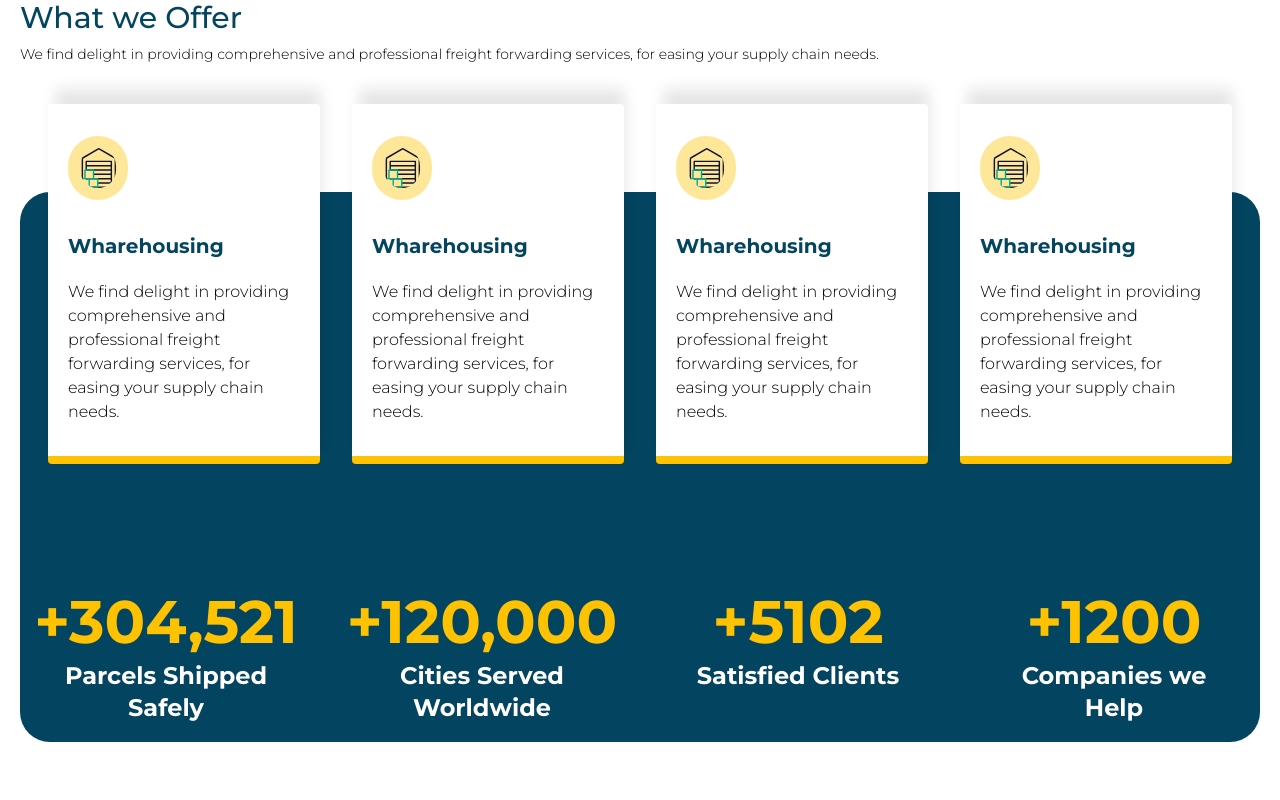
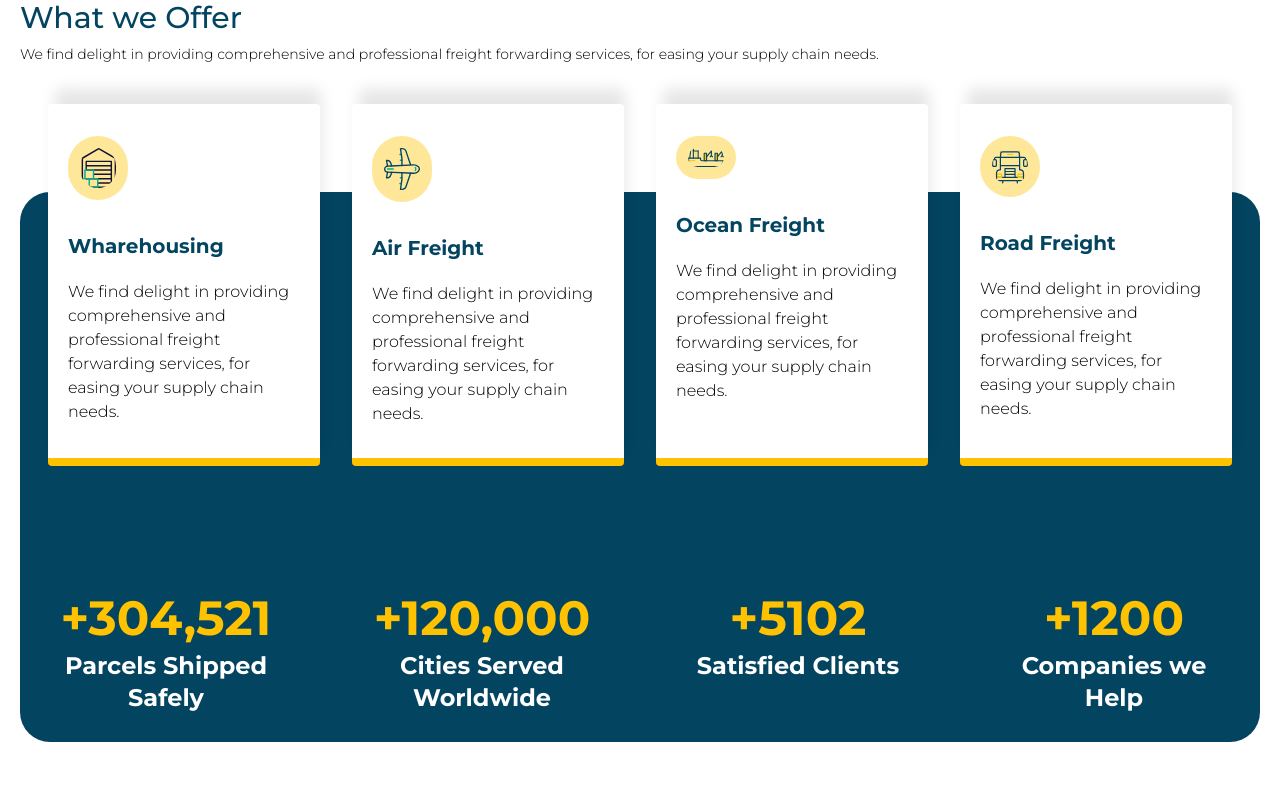
Before and after one commit to Ebimo21/transp_courier, a Next.js app: page / in a window 1280 px wide. Shown: the part 660-1460 px from the top of the page. Built offline with nearby package versions, Linux system fonts and the light colour scheme.

Commit message:
fix broken images

```diff
--- a/src/components/layout/Header.tsx
+++ b/src/components/layout/Header.tsx
@@ -62,6 +62,7 @@ const Header = () => {
               <li><Link href="/about" className="block text-sm px-2 py-4 hover:bg-lightBlue hover:text-white text-blue hover:text-lightBlue transition duration-300 border-blue font-semibold ">About Us</Link></li>
               <li><Link href="/services" className="block text-sm px-2 py-4 hover:bg-lightBlue hover:text-white text-blue  hover:text-lightBlue transition duration-300 border-blue font-semibold ">Services</Link></li>
               <li><Link href="#" className="block text-sm px-2 py-4 hover:bg-lightBlue hover:text-white text-blue  hover:text-lightBlue transition duration-300 border-blue font-semibold ">Contact</Link></li>
+              <li><Link href="/track" className="inline-block py-2 px-2 font-medium text-blue rounded bg-yellow transition duration-300">Track Parcel</Link></li>
 					{/* <li className="active"><a href="index.html" className="block text-sm px-2 py-4 text-white bg-blue font-semibold">Home</a></li>
 					<li><a href="#services" className="block text-sm px-2 py-4 hover:bg-blue transition duration-300">Services</a></li>
 					<li><a href="#about" className="block text-sm px-2 py-4 hover:bg-blue transition duration-300">About</a></li>
--- a/src/components/sections/HowItWorks.tsx
+++ b/src/components/sections/HowItWorks.tsx
@@ -7,9 +7,9 @@ function HowItWorks({}: Props) {
   return (
     <div>
         <div className='text-center p-5'>
-            <span className='text-xs'>Logisitics & Transportation</span>
+            <span className='text-xs text-bold'>Logisitics & Transportation</span>
             <h3 className='text-3xl font-bold text-lightBlue'>How it Works</h3>
-            <p className='text-xs font-light '>You choose the cities where you&apos;d like to deliver. All deliveries are
+            <p className='text-xs font-light w-[500px] mt-2 m-auto'>You choose the cities where you&apos;d like to deliver. All deliveries are
                 within a specific service area and delivery services vary by location.
                 Whatever the mode or requirement, we will find and book the ideal expedited
                 shipping solution to ensure a timely delivery
--- a/src/components/sections/Team.tsx
+++ b/src/components/sections/Team.tsx
@@ -13,8 +13,8 @@ const Team = (props: Props) => {
             twitter: URL,
             instagram: URL,
         },
-        img: String,
-        alt: String,
+        img: string,
+        alt: string,
     }
     const team: Team[]=  [
         {
@@ -25,8 +25,8 @@ const Team = (props: Props) => {
                 twitter: new URL("http://localhost:3000/"),
                 instagram: new URL("http://localhost:3000/"),
             },
-            img: "",
-            alt: "",
+            img: "./images/Partners.jpg",
+            alt: "team",
         },
         {
             name: "Devon Lane",
@@ -36,8 +36,8 @@ const Team = (props: Props) => {
                 twitter: new URL("http://localhost:3000/"),
                 instagram: new URL("http://localhost:3000/"),
             },
-            img: "",
-            alt: "",
+            img: "./images/Partners.jpg",
+            alt: "team",
         },
         {
             name: "Devon Lane",
@@ -47,8 +47,8 @@ const Team = (props: Props) => {
                 twitter: new URL("http://localhost:3000/"),
                 instagram: new URL("http://localhost:3000/"),
             },
-            img: "",
-            alt: "",
+            img: "./images/Partners.jpg",
+            alt: "team",
         },
         {
             name: "Devon Lane",
@@ -58,21 +58,21 @@ const Team = (props: Props) => {
                 twitter: new URL("http://localhost:3000/"),
                 instagram: new URL("http://localhost:3000/"),
             },
-            img: "",
-            alt: "",
+            img: "./images/Partners.jpg",
+            alt: "team",
         },
 
     ]
   return (
     <div>
         <div className='p-5 py-10'>
-            <h3 className='text-lightBlue text-2xl font-bold text-center'>Meet Our Team</h3>
-            <p className='text-lightBlue font-thin text-center w-8/12 m-auto '>Welcome to our transportation services agency. We are the best at our transportation services ever.</p>
+            <h3 className='text-lightBlue text-2xl font-bold text-left'>Meet Our Team</h3>
+            <p className='text-lightBlue font-thin text-left w-4/12 '>Welcome to our transportation services agency. We are the best at our transportation services ever.</p>
             <div className='flex flex-wrap justify-center gap-5 mt-5'>
                 {team.map((item, index)=>{
                     return (
                         <div className='max-w-[288px] basis-8/12' key={index}>
-                            <img src="./images/partners.jpg" alt='' />
+                            <img src={item.img} alt={item.alt} />
                             <div className='bg-white -translate-y-10 w-5/6 justify-between rounded-sm flex items-end p-3  m-auto'>
                                 <div>
                                     <h4 className='text-blue font-bold'>{item.name}</h4>
--- a/src/components/sections/WhatWeOffer.tsx
+++ b/src/components/sections/WhatWeOffer.tsx
@@ -53,7 +53,7 @@ const WhatWeOffer = (props: Props) => {
             {cards.map((item, index)=>{
               return (
                     <div key={index} className='basis-full md:basis-3/12 text-white'>
-                        <h3 className='text-6xl font-bold text-yellow'>{item.lead}</h3>
+                        <h3 className='text-5xl font-bold text-yellow'>{item.lead}</h3>
                         <p className='f font-bold mt-2 w-60 m-auto'>{item.sub}</p>
                     </div>
               )
@@ -93,25 +93,25 @@ const items = [
     lead: "Wharehousing",
     sub: "We find delight in  providing comprehensive and professional freight forwarding services, for easing your supply chain needs.",
     icon: "We find delight in  providing comprehensive and professional freight forwarding services, for easing your supply chain needs.",
-    image: "./images/warehousing.svg"
+    image: "./images/Warehousing.svg"
 },
     {
-    lead: "Wharehousing",
+    lead: "Air Freight",
     sub: "We find delight in  providing comprehensive and professional freight forwarding services, for easing your supply chain needs.",
     icon: "We find delight in  providing comprehensive and professional freight forwarding services, for easing your supply chain needs.",
-    image: "./images/warehousing.svg"
+    image: "./images/Air_freight.svg"
 },
     {
-    lead: "Wharehousing",
+    lead: "Ocean Freight",
     sub: "We find delight in  providing comprehensive and professional freight forwarding services, for easing your supply chain needs.",
     icon: "We find delight in  providing comprehensive and professional freight forwarding services, for easing your supply chain needs.",
-    image: "./images/warehousing.svg"
+    image: "./images/Ocean_freight.svg"
 },
     {
-    lead: "Wharehousing",
+    lead: "Road Freight",
     sub: "We find delight in  providing comprehensive and professional freight forwarding services, for easing your supply chain needs.",
     icon: "We find delight in  providing comprehensive and professional freight forwarding services, for easing your supply chain needs.",
-    image: "./images/warehousing.svg"
+    image: "./images/Road_freight.svg"
 },
 ]
 
--- a/src/pages/about.tsx
+++ b/src/pages/about.tsx
@@ -18,10 +18,10 @@ const about = (props: Props) => {
             className=' w-screen text-white p-6' >
 
 
-            <div className='flex flex-col items-center justify-center h-[60vh] '>
+            <div className='flex flex-col items-center justify-center h-[20vh] lg:h-[60vh] '>
                     <span className='text-yellow font-bold'>Who We Are</span>
                     <h1 className=' text-6xl font-bold mb-5'>About Us</h1>
-                    < p className='w-4/12 text-center'>We have been pioneering the industry in Europe for over a decade and delivering
+                    < p className='lg:w-4/12 text-center'>We have been pioneering the industry in Europe for over a decade and delivering
                     value products within given timeframe, every single time.
                     </p>
             </div>
```
Also changed, not shown: src/components/sections/WhyChooseUs.tsx (+7 -7 lines), public/images/Customer_Service.png (renamed from public/images/Customer Service.png), public/images/Tracking_System.png (renamed from public/images/Tracking System.png).
